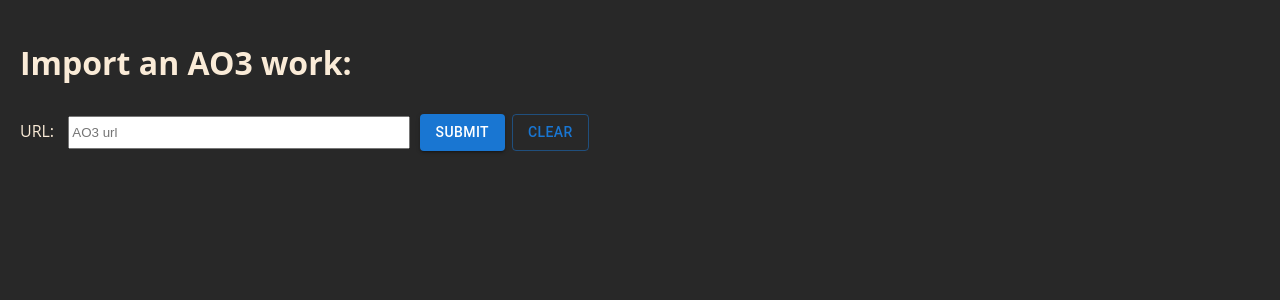
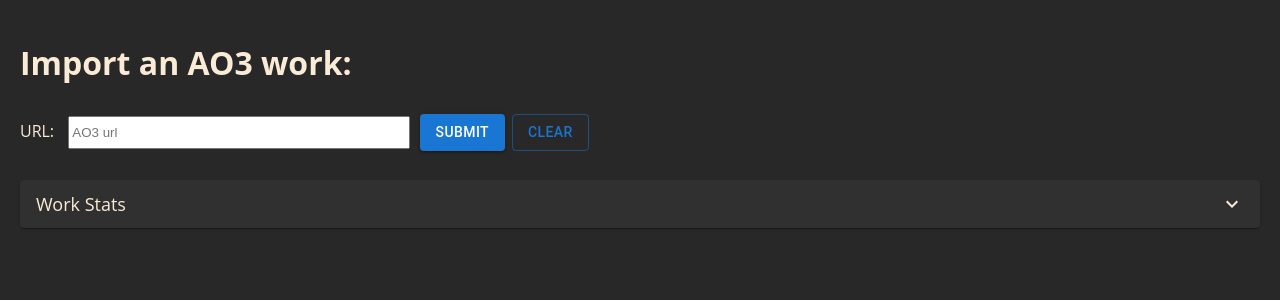
Before and after one commit to hannahbjorklund/cheerio-exploration, a React (Vite) app: page / in a window 1280 px wide. Shown: the top 300 px of the page. Built offline with nearby package versions, Linux system fonts and the light colour scheme; a web font is replaced by a local one.

Commit message:
Made a mui accordion for fic stats

```diff
--- a/src/components/App/App.jsx
+++ b/src/components/App/App.jsx
@@ -1,5 +1,10 @@
 import React, { useState } from 'react';
 import { Button } from '@mui/material';
+import { Accordion,
+  AccordionSummary,
+  AccordionDetails
+} from '@mui/material';
+import { ExpandMore } from '@mui/icons-material';
 import axios from 'axios';
 
 import './App.css';
@@ -60,16 +65,33 @@
       <div className = 'pre-text'>
         <h1>{ficData.title || ""}</h1>
         {ficData.author && <h2>by {ficData.author}</h2>}
+        {//ficData.stats &&
+          <Accordion sx={{fontFamily: 'Open Sans',
+          backgroundColor: '#303030',
+          color: 'antiquewhite',
+          fontSize: '18px'}}>
+            <AccordionSummary
+              expandIcon={<ExpandMore style={{color: 'antiquewhite'}}/>}
+              aria-controls='panel1-content'
+              id='panel1-header'
+            >
+              Work Stats
+            </AccordionSummary>
+            <AccordionDetails sx={{backgroundColor: '#343434'}}>
+              Test
+            </AccordionDetails>
+          </Accordion>
+        }
       </div>
       <div className = 'text-body'>
-        {ficData && ficData.chapters.map((x) => {
+        {ficData && ficData.chapters.map((x, i) => {
           return (
-            <h3 className = 'chap-header'>
+            <h3 id={i} className = 'chap-header'>
               {x.chapter_title}
               <hr/>
               {
-                x.chapter_text.map((y) => {
-                  return <p className = 'chap-line'>{y}</p>
+                x.chapter_text.map((y, j) => {
+                  return <p id={j} className = 'chap-line'>{y}</p>
                 })
               }
             </h3>
```
